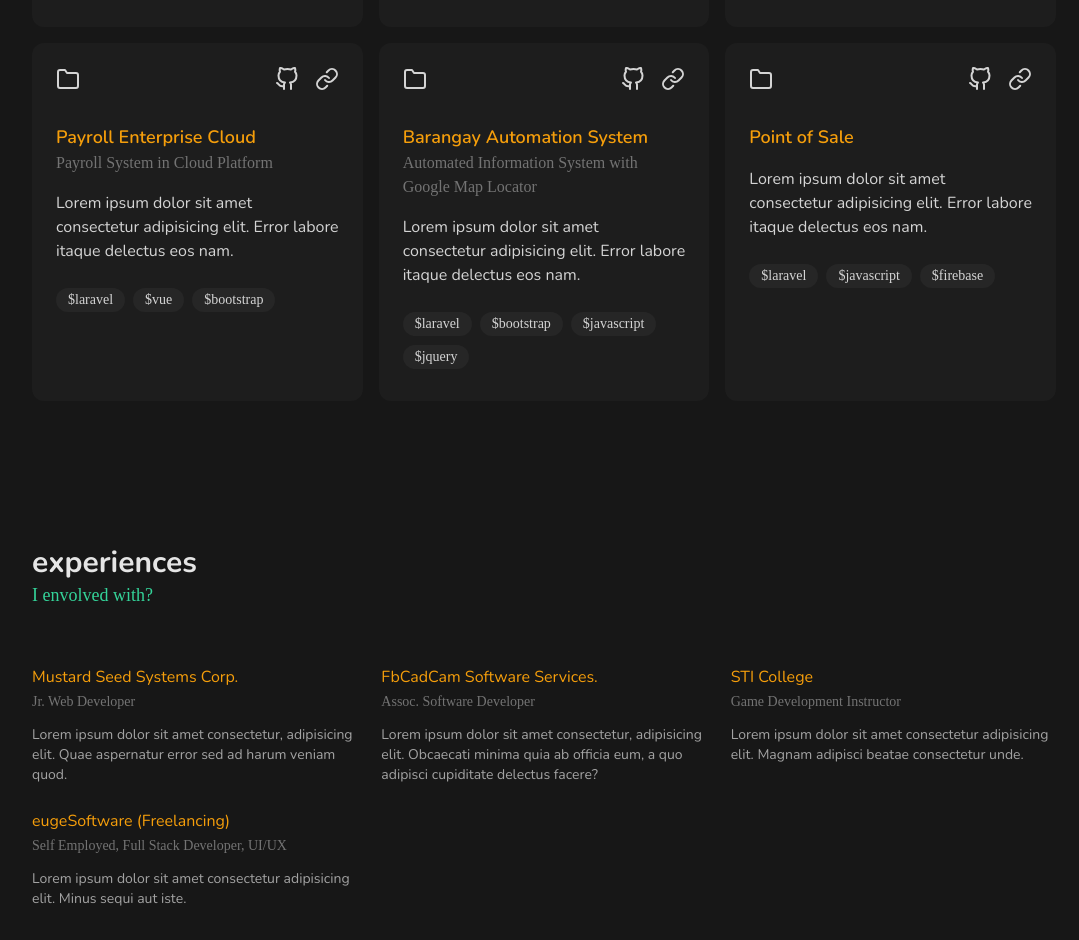
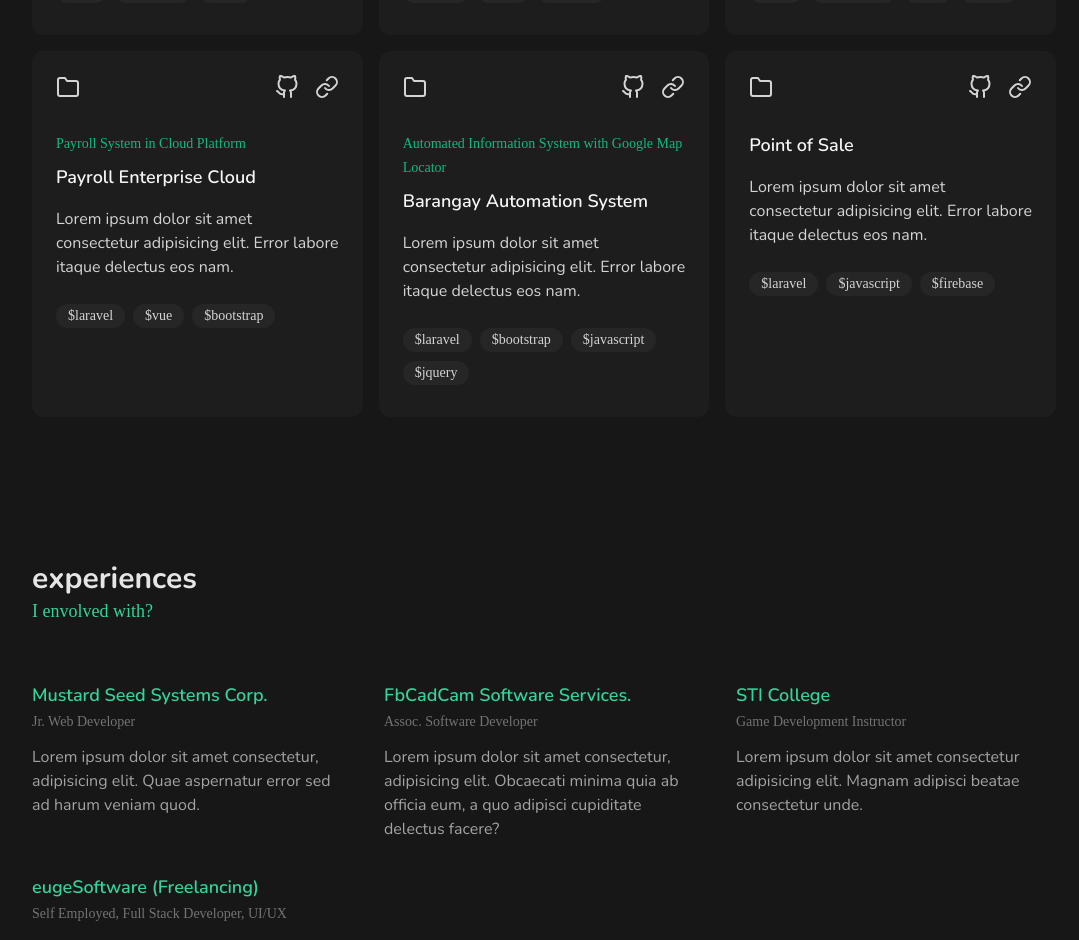
Before and after one commit to akocero/euge-next-tw, a Next.js app: page / in a window 1280 px wide. Shown: the part 1927-2867 px from the top of the page, without its empty margins (96-1175 px from the left). Built offline with nearby package versions, Linux system fonts and the light colour scheme.

Commit message:
feat: improved typography

```diff
--- a/components/ExpiItem.js
+++ b/components/ExpiItem.js
@@ -1,9 +1,15 @@
 const ExpiItem = ({ data }) => {
 	return (
 		<div>
-			<h4 className="text-yellow-500 text-regular ">{data.title}</h4>
-			<label className="text-gray-500 text-sm ">{data.position}</label>
-			<p className="text-gray-400 mt-3 text-sm">{data.body}</p>
+			<h4 className="dark:text-green-400 text-green-600 text-regular font-bold dark:font-semibold text-lg">
+				{data.title}
+			</h4>
+			<label className="dark:text-gray-500 text-gray-500 text-sm ">
+				{data.position}
+			</label>
+			<p className="dark:text-gray-400 text-gray-600 font-semibold dark:font-normal mt-3 text-base">
+				{data.body}
+			</p>
 		</div>
 	);
 };
--- a/components/Heading2.js
+++ b/components/Heading2.js
@@ -1,7 +1,7 @@
 const Heading2 = ({ data }) => {
 	return (
 		<div className={`mb-14 ${data.textAlign}`}>
-			<h2 className="font-bold text-4xl dark:text-3xl text-gray-700 dark:text-gray-200">
+			<h2 className="font-bold text-3xl text-gray-700 dark:text-gray-200">
 				{data.title}
 			</h2>
 			<label
--- a/components/ProjectCard.js
+++ b/components/ProjectCard.js
@@ -4,7 +4,7 @@ import ButtonLink from "./ButtonLink";
 
 const ProjectCard = ({ data }) => {
 	return (
-		<div className="dark:bg-primary bg-gray-100 text-gray-400  p-6 rounded-xl border-gray-200 border dark:border-0">
+		<div className="dark:bg-primary bg-gray-100 text-gray-400  p-6 rounded-xl border-gray-300 border dark:border-0">
 			<div className="mb-6 flex text-2xl text-gray-700 dark:text-gray-300">
 				<a href="">
 					<FiFolder />
@@ -19,15 +19,19 @@ const ProjectCard = ({ data }) => {
 					</a>
 				</div>
 			</div>
-
-			<h3 className="text-lg font-semibold mt-2 text-yellow-500">
+			<label
+				htmlFor=""
+				className="text-regular text-sm text-green-500 font-semibold dark:font-normal"
+			>
+				{data.subtitle}
+			</label>
+			<h3 className="text-lg dark:font-semibold font-bold mt-2 text-gray-800 dark:text-gray-100">
 				{data.title}
 			</h3>
-			<label htmlFor="" className="text-regular text-gray-500">
-				{data.subtitle}
-			</label>
 
-			<p className="text-gray-600 dark:text-gray-300 mt-4">{data.body}</p>
+			<p className="text-gray-800 font-semibold dark:font-normal dark:text-gray-300 mt-4">
+				{data.body}
+			</p>
 			<div className="mt-6">
 				{data.tags.map((tag) => (
 					<Tag type={tag} size={"sm"} key={tag} />
--- a/components/Tag.js
+++ b/components/Tag.js
@@ -81,7 +81,7 @@ const Tag = ({ type, size, tooltip = "" }) => {
 
 	return (
 		<span
-			className={`dark:bg-gray-800 bg-gray-200  dark:text-gray-300 text-gray-700 ${tooltip} rounded-full px-3 py-0.5 mr-2 font-regular inline-block mb-2 text-${size}`}
+			className={`dark:bg-gray-800 bg-gray-200  dark:text-gray-300 border border-gray-300 dark:border-0 text-gray-700 ${tooltip} rounded-full px-3 py-0.5 mr-2 font-regular inline-block mb-2 text-${size}`}
 		>
 			${type}
 		</span>
--- a/pages/index.js
+++ b/pages/index.js
@@ -131,18 +131,18 @@ export default function Home() {
 							<h3 className="text-2xl dark:text-green-400 text-green-500  font-bold">
 								PelikulaPH
 							</h3>
-							<label className="text-md dark:text-gray-300 text-gray-900 dark:font-normal font-semibold">
+							<label className="text-md dark:text-gray-300 text-gray-700 dark:font-normal font-semibold">
 								IMDB + Mobilarian Alternative
 							</label>
 
-							<p className="text-md dark:text-gray-400 text-gray-900 mt-4">
+							<p className="text-md dark:text-gray-400 text-gray-900 mt-4 dark:font-semibold font-bold">
 								Lorem ipsum dolor, sit amet consectetur
 								adipisicing elit. Animi quas in necessitatibus
 								id perferendis error odit incidunt expedita
 								sequi. Minus.
 							</p>
 
-							<div className="mt-8 flex content-end text-gray-900 dark:text-gray-100">
+							<div className="mt-8 flex content-end text-gray-700 dark:text-gray-100">
 								<a className="mr-4 text-2xl">
 									<FiGithub />
 								</a>
@@ -226,7 +226,7 @@ export default function Home() {
 						}}
 					/>
 
-					<div className="grid grid-cols-3 gap-6">
+					<div className="grid grid-cols-3 gap-8">
 						<ExpiItem
 							data={{
 								title: "Mustard Seed Systems Corp.",
--- a/styles/globals.css
+++ b/styles/globals.css
@@ -1,9 +1,6 @@
 @import url("https://fonts.googleapis.com/css2?family=Nunito:ital,wght@0,400;0,600;0,700;0,800;0,900;1,400;1,600&display=swap");
-@import url("https://fonts.googleapis.com/css2?family=Poppins:wght@200;300;400;500;600;700;800;900&display=swap");
-@import url("https://fonts.googleapis.com/css2?family=Rubik:wght@300;400;500;600&display=swap");
-@import url("https://fonts.googleapis.com/css2?family=Roboto+Slab:wght@300;400;500&display=swap");
-@import url("https://fonts.googleapis.com/css2?family=Noto+Sans:wght@400;700&display=swap");
-@import url("https://fonts.googleapis.com/css2?family=Zilla+Slab:wght@300;400&display=swap");
+@import url("https://fonts.googleapis.com/css2?family=Zilla+Slab:ital,wght@0,300;0,400;0,500;0,600;0,700;1,400&display=swap");
+
 @tailwind base;
 .tooltip {
 	@apply invisible absolute;
@@ -23,10 +20,10 @@
 section {
 	@apply mb-36;
 }
-@font-face {
+/* @font-face {
 	font-family: "Zilla Slab";
 	src: url("../public/CascadiaCode.woff2") format("woff2");
-}
+} */
 
 body {
 	font-family: "Cascadia Code";
@@ -186,5 +183,5 @@ button {
 	left: 0;
 	border-radius: 1rem;
 	background-color: #34d399;
-	opacity: 0.13;
+	opacity: 0.03;
 }
```
